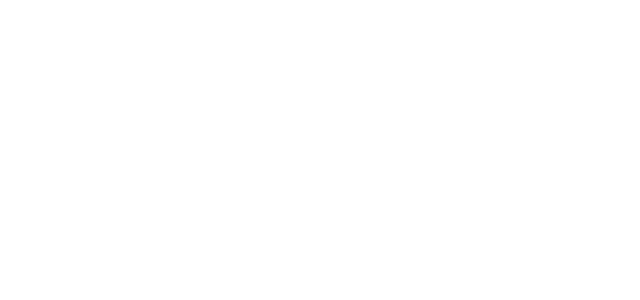
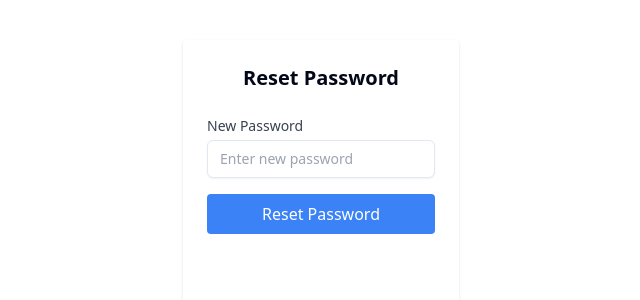
Before and after one commit to Harshita1642/EduTrack, a React (Vite) app in the folder client/: page /reset-password/1 in a window 1280 px wide. Before the commit this address had no page. Shown: the top 300 px of the page, without its empty margins (319-959 px from the left). Built offline with nearby package versions, Linux system fonts and the light colour scheme.

Commit message:
reset password working

```diff
--- a/client/src/App.jsx
+++ b/client/src/App.jsx
@@ -25,7 +25,7 @@
           <Route path="/register" element={<Register />} />
           <Route path="/verify" element={<VerifyUser />} />
           <Route path="/forgot-password" element={<ForgotPassword />} />
-          <Route path="/reset-password" element={<ResetPassword />} />
+          <Route path="/reset-password/:token" element={<ResetPassword />} />
           <Route path="/TutSchedule" element={<TutSchedule />}/>
 
         </Routes>
--- a/client/src/pages/auth/ForgotPassword.jsx
+++ b/client/src/pages/auth/ForgotPassword.jsx
@@ -10,6 +10,7 @@
     e.preventDefault();
     try {
       const response = await forgotPassword({ email });
+      localStorage.setItem("resetToken",response.data.token);
       toast.success(response.data.message);
     } catch (error) {
       toast.error(error.response?.data?.message || "Something went wrong!");
--- a/client/src/pages/auth/ResetPassword.jsx
+++ b/client/src/pages/auth/ResetPassword.jsx
@@ -10,19 +10,23 @@
   const navigate = useNavigate();
   const handleSubmit = async (e) => {
     e.preventDefault();
-    const params = new URLSearchParams(window.location.search); // Get token from URL
-    const token = params.get("token");
+    // setBtnLoading(true);
+    try {
+      const {data} = await resetPassword({token : localStorage.getItem("resetToken"), password : formData.password});
+      localStorage.removeItem("resetToken");
+      // const { data } = await axios.post(
+      //   `${server}/api/user/reset?token=${params.token}`,
+      //   {
+      //     password : formData.password,
+      //   }
+      // );
 
-    if (!token) {
-      toast.error("Invalid or missing token!");
-      return;
-    }
-
-    try {
-      const response = await resetPassword({ ...formData, token });
-      toast.success(response.data.message);
+      toast.success(data.message);
+      navigate("/login");
+      // setBtnLoading(false);
     } catch (error) {
-      toast.error(error.response?.data?.message || "Password reset failed!");
+      toast.error(error.response.data?.message);
+      // setBtnLoading(false);
     }
   };
 
--- a/client/src/services/userAuth.js
+++ b/client/src/services/userAuth.js
@@ -9,6 +9,6 @@
 export const forgotPassword = (data) => API.post("/user/forgot", data);
 
 export const resetPassword = (data) =>
-  API.post(`/user/reset-password?token=${data.token}`, { password: data.password });
+  API.post(`/user/reset?token=${data.token}`, { password: data.password });
 
 export const getMyProfile = () => API.get("/user/profile");
```
Also changed, not shown: 1 other file (tests, documents, lock files or other folders).
